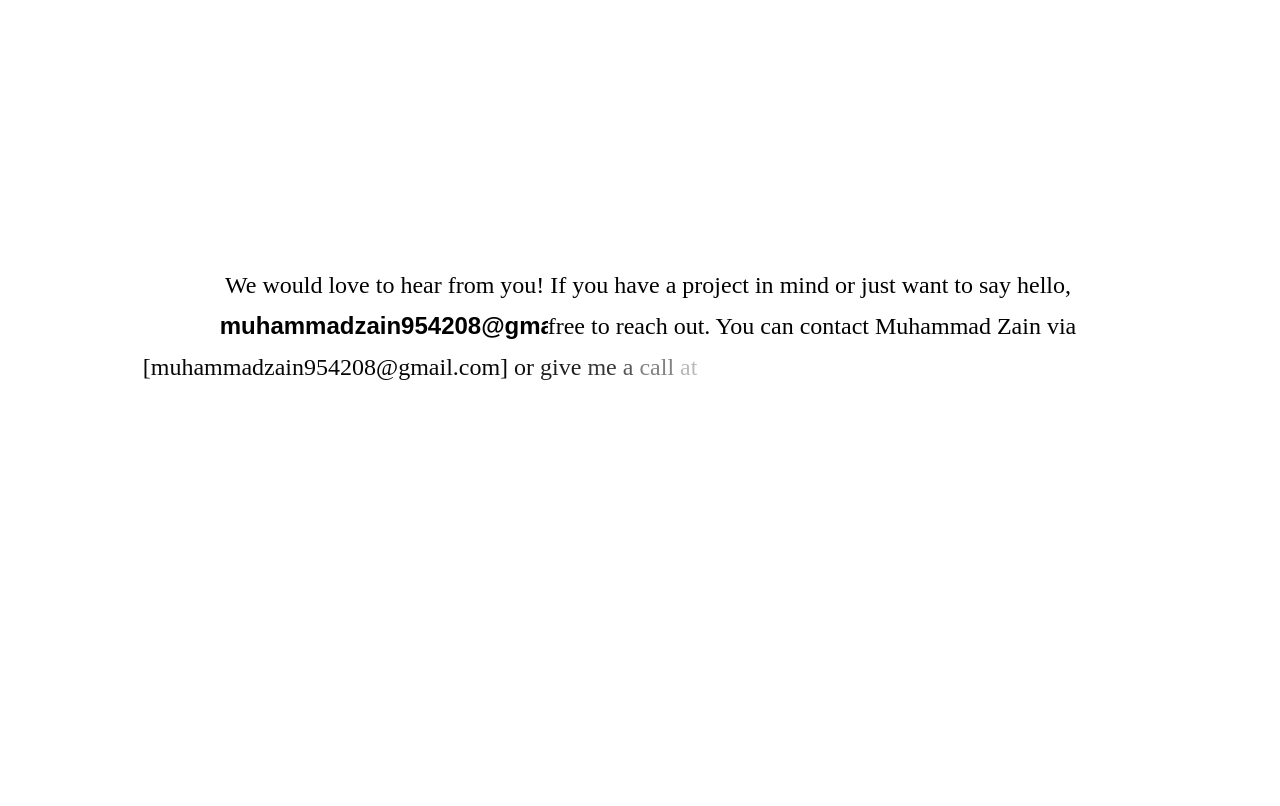
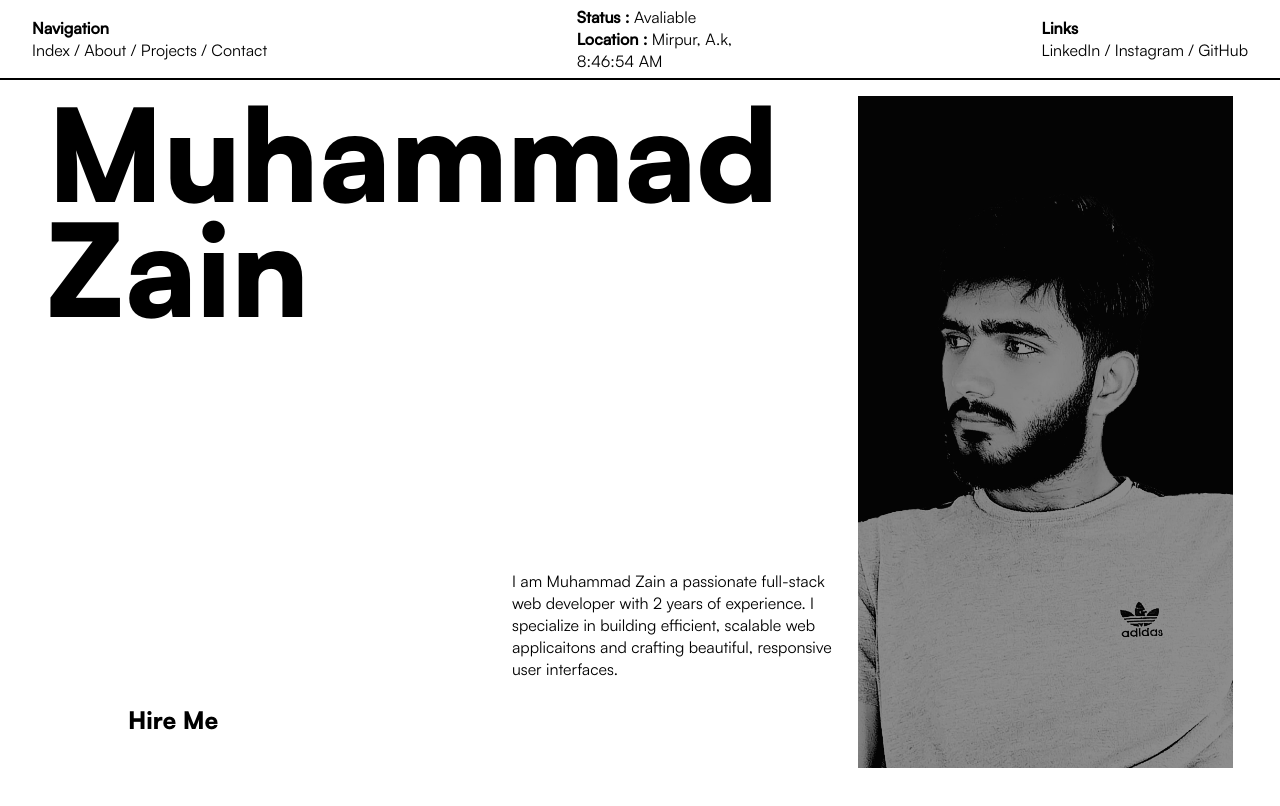
Before and after one commit to muhammadzainrafique/Fintness_Training_website, a plain HTML site: page index.html in a window 1280 px wide. Drawn offline with nearby package versions, Linux system fonts and the light colour scheme.

Commit message:
Update index.html

```diff
--- a/index.html
+++ b/index.html
@@ -1,102 +1,174 @@
 <!DOCTYPE html>
 <html lang="en">
   <head>
-    <meta charset="UTF-8">
-    <meta name="viewport" content="width=device-width, initial-scale=1.0">
-    <title>Document</title>
+    <meta charset="UTF-8" />
+    <meta name="viewport" content="width=device-width, initial-scale=1.0" />
+    <title>Home</title>
     <style>
-        :root {
-            --bg-color: white;
-            --text-color: black;
+        @font-face {
+    font-family: "SatoshiRegular";
+    src: url("/Satoshi-Regular.otf");
+}
+@font-face {
+    font-family: "SatoshiBlack";
+    src: url("/Satoshi-Black.otf");
+}
+@font-face {
+    font-family: "SatoshiMedium";
+    src: url("/Satoshi-Medium.otf");
+}
+*{
+    padding: 0;
+    margin: 0;
+    box-sizing: border-box;
+}
+body{
+    font-family: SatoshiRegular;
+    width: 100vw;
+    height: 100vh;
 }
 
-        body {
+/* Desktop Navigaion */
+nav{
+    padding: 2rem;
+    display: flex;
+    justify-content: space-between;
+    border-bottom: 2px solid black;
+    height: 10vh;
+    align-items: center;
+}
+a{
+    text-decoration: none;
+    color: black;
+}
+nav p{
+    font-family: SatoshiMedium;
+    font-weight: 600;
+}
+nav span{
+    font-family: satoshiRegular;
+    font-weight: 500;
+}
+img{
+    width: 100%;
+    height: 100%;
+}
+/* hero */
+.hero {
   display: flex;
   width: 100vw;
-            height: 100vh;
-            justify-content: center;
-            align-items: center;
-            background-color: var(--bg-color);
+  padding: 1rem;
+  position: relative;
+  height: 88vh;
+  justify-content: space-around;
+}
+.name-div {
+  width: 60%;
+  font-family: SatoshiBlack;
+  font-size: 10vw;
+  line-height: 0.9;
+}
+.img-div {
+  width: 30%;
+}
+.img-div  img{
+    object-fit: cover;
+    filter: grayscale(10);
+}
+.descrition {
+  position: absolute;
+  width: 25%;
+  bottom: 15%;
+  left: 40%;
+}
+.hire {
+  position: absolute;
+  font-family: SatoshiBlack;
+  font-size: 24px;
+  bottom: 8%;
+  left: 10%;
+}
+.hire span{
+    width: 200px;
+    height: 200px;
+    background: red;
+    border-radius: 50%;
+}
+a:hover{
+    transform:rotateZ('30');
+    color: red;
 }
 
-        span {
-            width: 100px;
-            height: 100px;
-            opacity: 0;
-        }
-
-        .information-div {
-            margin-inline: 122px;
-        }
-
-        div {
-            font-size: 24px;
-            line-height: 41px;
-            text-align: center;
-            color: var(--text-color);
-            font-weight: 500;
-        }
-
-        input {
-            color: black;
-            font-weight: bolder;
-            font-size: inherit;
-            border: none;
-            outline: none;
-            background: none;
-            padding: 0;
-            width: auto;
-            display: inline-block;
-        }
-
-        input::placeholder {
-            color: black;
-            font-weight: bold;
-        }
     </style>
+<!--     <link rel="stylesheet" href="home.css" /> -->
   </head>
   <body>
-    <div class="information-div">
-        <div class="information">
-            We would love to hear from you! If you have a project in mind or just want to say hello, feel free to reach out. You can contact Muhammad Zain via [muhammadzain954208@gmail.com] or give me a call at [+92 347 9937677]. If you prefer, you can also connect with me on LinkedIn or check out my work on GitHub. Just fill in your details below and let’s start a conversation. Tell me your name ([your-name]) and share your email ([your-email]), and if you want, include a brief message about what you're looking for ([your-message]). I’ll get back to you as soon as possible. Looking forward to connecting!
+    <div class="loader"></div>
+    <nav class="nav">
+      <div class="nav-div navigation">
+        <p>Navigation</p>
+        <div class="links">
+          <a href="#">Index</a> <span>/</span> <a href="#">About</a>
+          <span>/</span> <a href="#">Projects</a> <span>/</span>
+          <a href="#">Contact</a>
         </div>
       </div>
+      <div class="nav-div status">
+        <p>Status : <span>Avaliable</span></p>
+        <p>
+          Location :
+          <span>Mirpur, A.k,</span>
+        </p>
+        <span class="time"> 06:17 PM</span>
+      </div>
+      <div class="nav-div social-media">
+        <p>Links</p>
+        <div class="links"></div>
+        <a href="#">LinkedIn</a> <span>/</span> <a href="#">Instagram</a>
+        <span>/</span>
+        <a href="#">GitHub</a>
+      </div>
+    </nav>
+    <main>
+      <div class="hero">
+        <div class="name-div">
+          Muhammad <br />
+          Zain
+        </div>
+        <div class="img-div">
+          <img src="zain.jpg" alt="zainimg" />
+        </div>
+      </div>
+      <div class="descrition">
+        I am Muhammad Zain a passionate full-stack web developer with 2 years of
+        experience. I specialize in building efficient, scalable web
+        applicaitons and crafting beautiful, responsive user interfaces.
+      </div>
+      <div class="hire">Hire Me</div>
+    </main>
 
-    <script src="https://cdnjs.cloudflare.com/ajax/libs/gsap/3.12.5/gsap.min.js"></script>
     <script>
-        document.addEventListener("DOMContentLoaded", () => {
-            var information = document.querySelector(".information");
-            const infoArray = information.innerHTML.split(" ");
-            information.innerHTML = "";
+      let time = document.querySelector(".time");
+      // Create a new date object and set the time zone to Asia/Karachi
 
-            infoArray.forEach((element, index) => {
-                let node = document.createElement("span");
+      setInterval(() => {
+        const options = {
+        timeZone: "Asia/Karachi",
+        hour: "numeric",
+        minute: "numeric",
+        second: "numeric",
+        hour12: true,
+      };
 
-                if (index == 32) {
-                    let inputNode = document.createElement("input");
-                    inputNode.type = "text";
-                    inputNode.value = "muhammadzain954208@gmail.com";
-                    inputNode.style.border = "none";
-                    inputNode.style.outline = "none";
-                    inputNode.style.fontSize = "inherit";
-                    node.appendChild(inputNode);
-                } else {
-                    let textNode = document.createTextNode(element + " ");
-                    node.appendChild(textNode);
-                }
+      const pakistanTime = new Intl.DateTimeFormat("en-US", options).format(
+        new Date()
+      );
+      time.innerHTML = pakistanTime;
+      }, 1000);
 
-                information.appendChild(node);
-            });
 
-            // Ensure GSAP runs after spans are created
-            gsap.to("span", {
-                opacity: 1,
-                y: 0,  // Initial vertical movement
-                duration: 1,
-                stagger: 0.1,  // Delay between each word's reveal
-                ease: "power2.out",
-            });
-        });
+
+
     </script>
   </body>
 </html>
```
Lines whose indentation alone changed are shown as unchanged.
